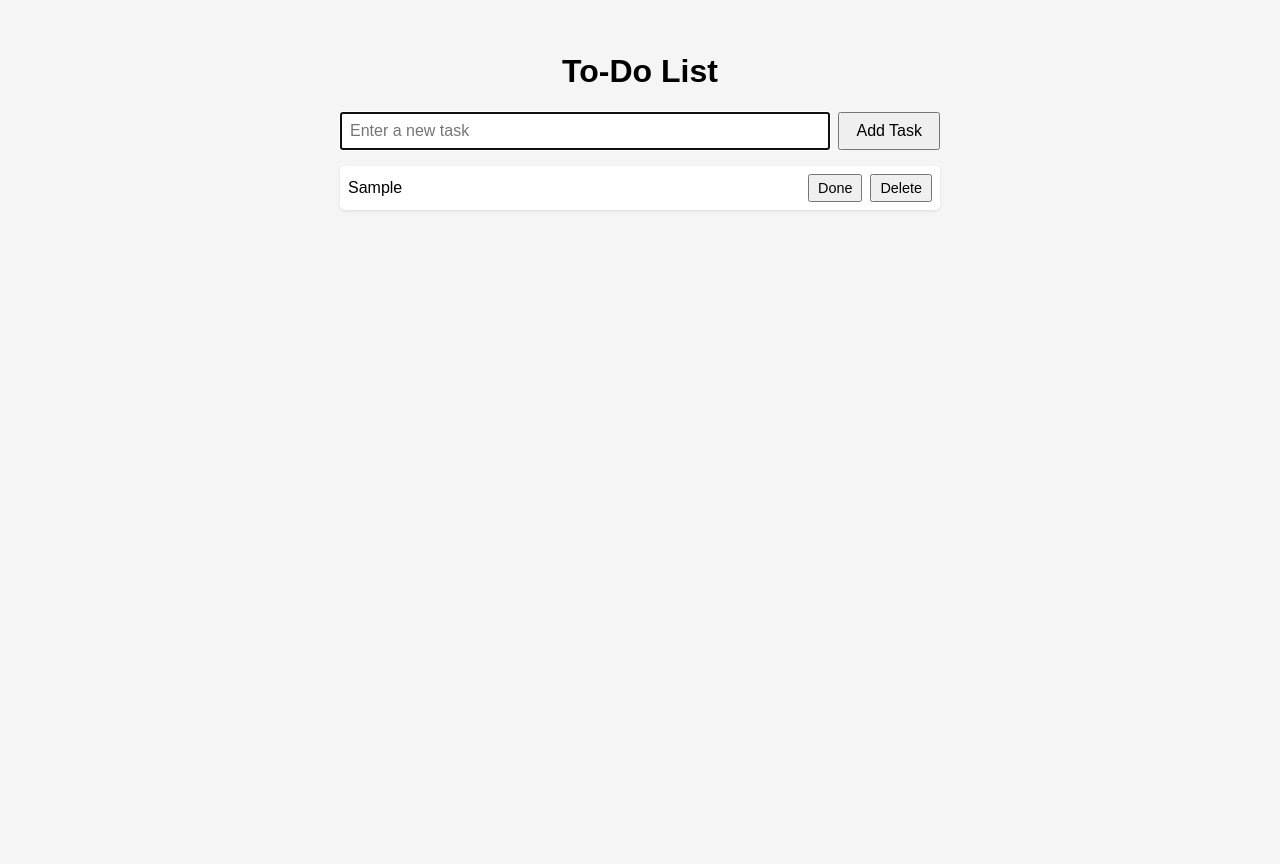
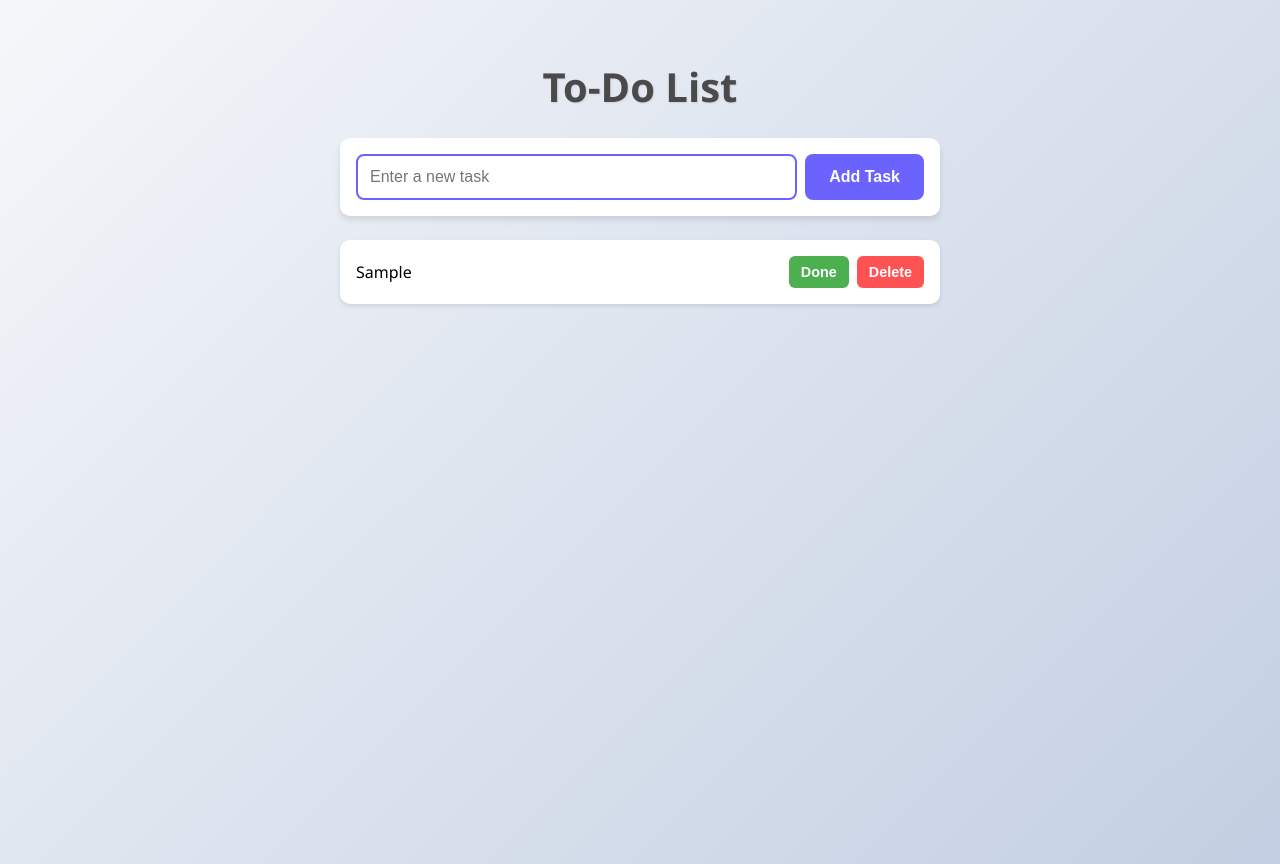
Before and after one commit to MaiKaruniyaShree/project-folder, a plain HTML site: page index.html in a window 1280 px wide. Both pictures are taken after typing "Sample" into the empty fields and a click on the button "Add Task". Before the commit the page ends 800 px from the top, so only its background shows below. Drawn offline with Linux system fonts and the light colour scheme.

Commit message:
Update style.css

```diff
--- a/style.css
+++ b/style.css
@@ -1,30 +1,60 @@
 body {
-    font-family: Arial, sans-serif;
-    background: #f5f5f5;
+    font-family: 'Segoe UI', Tahoma, Geneva, Verdana, sans-serif;
+    background: linear-gradient(135deg, #f5f7fa 0%, #c3cfe2 100%);
     padding: 2rem;
     max-width: 600px;
     margin: auto;
+    min-height: 100vh;
 }
 
 h1 {
     text-align: center;
+    color: #4a4a4a;
+    margin-bottom: 1.5rem;
+    font-size: 2.5rem;
+    text-shadow: 1px 1px 2px rgba(0,0,0,0.1);
 }
 
 #todo-form {
     display: flex;
     gap: 0.5rem;
+    margin-bottom: 1.5rem;
+    background: white;
+    padding: 1rem;
+    border-radius: 10px;
+    box-shadow: 0 4px 6px rgba(0, 0, 0, 0.1);
 }
 
 #new-task {
     flex: 1;
-    padding: 0.5rem;
+    padding: 0.75rem;
     font-size: 1rem;
+    border: 2px solid #e0e0e0;
+    border-radius: 8px;
+    transition: border-color 0.3s;
+}
+
+#new-task:focus {
+    outline: none;
+    border-color: #6c63ff;
 }
 
 #add-btn {
-    padding: 0.5rem 1rem;
+    padding: 0.75rem 1.5rem;
     font-size: 1rem;
     cursor: pointer;
+    background-color: #6c63ff;
+    color: white;
+    border: none;
+    border-radius: 8px;
+    transition: all 0.3s;
+    font-weight: bold;
+}
+
+#add-btn:hover {
+    background-color: #5a52e0;
+    transform: translateY(-2px);
+    box-shadow: 0 4px 8px rgba(108, 99, 255, 0.3);
 }
 
 ul#task-list {
@@ -38,15 +68,22 @@ body {
     justify-content: space-between;
     align-items: center;
     background: white;
-    padding: 0.5rem;
-    margin-bottom: 0.5rem;
-    border-radius: 5px;
-    box-shadow: 0 1px 3px rgba(0,0,0,0.1);
+    padding: 1rem;
+    margin-bottom: 0.75rem;
+    border-radius: 10px;
+    box-shadow: 0 2px 4px rgba(0, 0, 0, 0.1);
+    transition: all 0.3s ease;
+    animation: fadeIn 0.5s ease-out;
+}
+
+li.task:hover {
+    transform: translateY(-3px);
+    box-shadow: 0 6px 12px rgba(0, 0, 0, 0.1);
 }
 
 li.task.completed span {
     text-decoration: line-through;
-    color: gray;
+    color: #a0a0a0;
 }
 
 .actions {
@@ -56,6 +93,61 @@ body {
 
 button {
     cursor: pointer;
-    padding: 0.25rem 0.5rem;
+    padding: 0.5rem 0.75rem;
     font-size: 0.9rem;
+    border: none;
+    border-radius: 6px;
+    transition: all 0.2s;
+    font-weight: 600;
 }
+
+button:hover {
+    transform: scale(1.05);
+}
+
+button:active {
+    transform: scale(0.98);
+}
+
+.complete-btn {
+    background-color: #4caf50;
+    color: white;
+}
+
+.complete-btn:hover {
+    background-color: #3e8e41;
+}
+
+.delete-btn {
+    background-color: #ff5252;
+    color: white;
+}
+
+.delete-btn:hover {
+    background-color: #e04040;
+}
+
+@keyframes fadeIn {
+    from {
+        opacity: 0;
+        transform: translateY(10px);
+    }
+    to {
+        opacity: 1;
+        transform: translateY(0);
+    }
+}
+
+@media (max-width: 600px) {
+    body {
+        padding: 1rem;
+    }
+
+    #todo-form {
+        flex-direction: column;
+    }
+
+    #add-btn {
+        width: 100%;
+    }
+}
```
Lines whose indentation alone changed are shown as unchanged.
